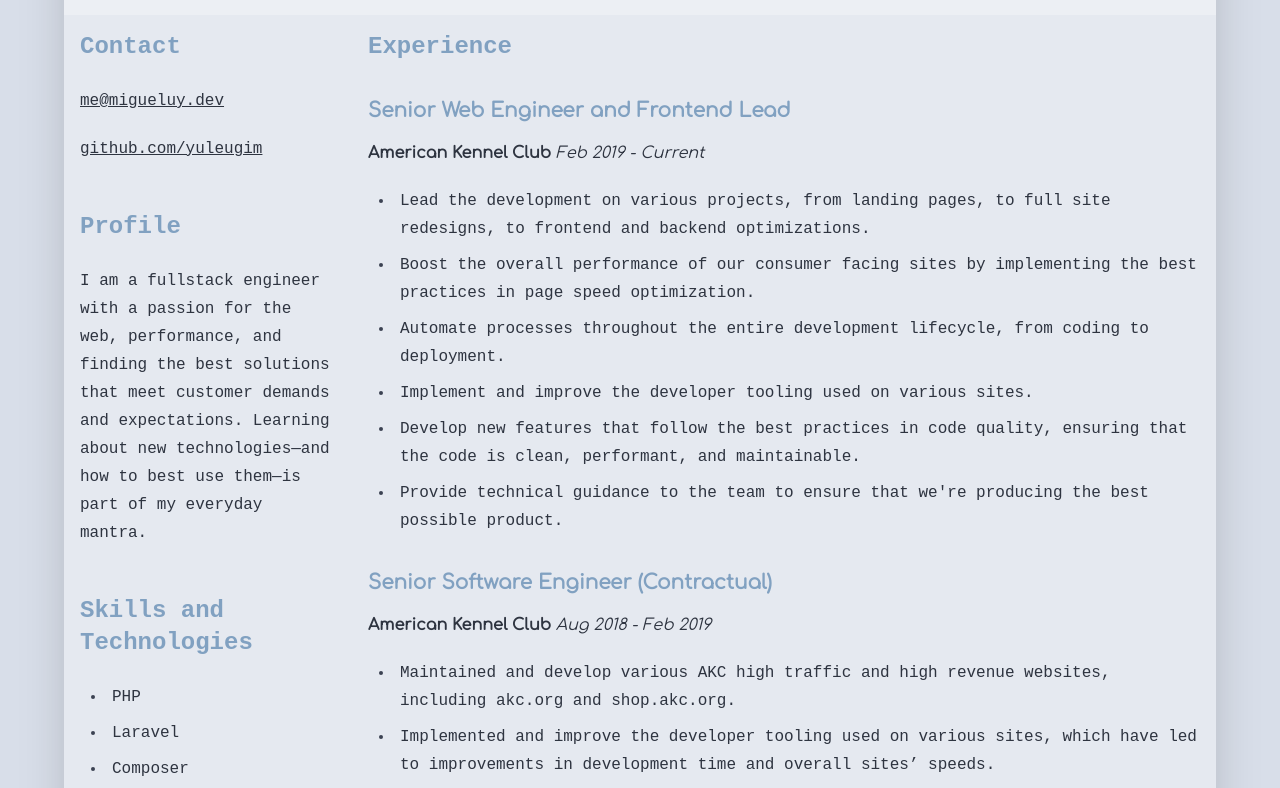
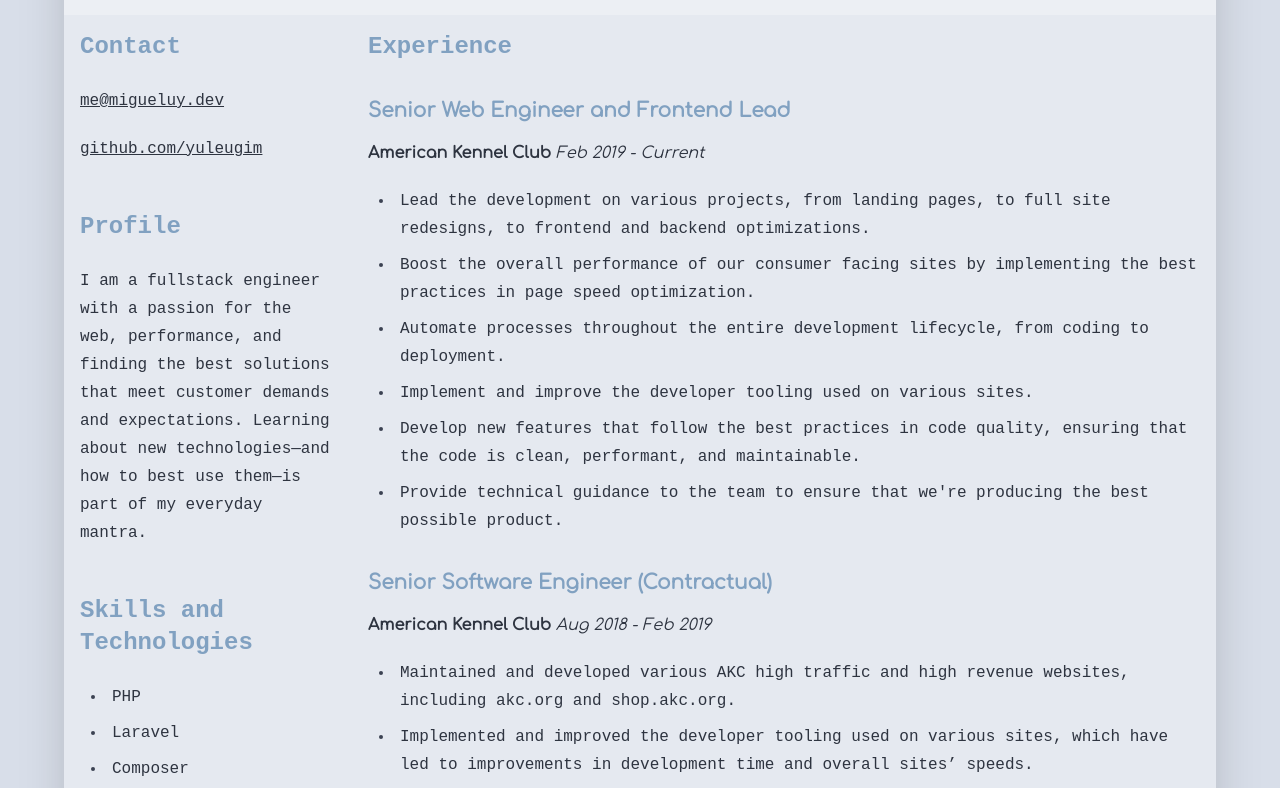
Before and after one commit to yuleugim/migueluy-dev, a Gatsby site: page / in a window 1280 px wide. Shown: the part 145-933 px from the top of the page. Built offline with nearby package versions, Linux system fonts and the light colour scheme; Gatsby itself is replaced by a stand-in of ours.

Commit message:
Typo fix

```diff
--- a/src/content/experience/akc-senior-software-engineer.md
+++ b/src/content/experience/akc-senior-software-engineer.md
@@ -8,7 +8,7 @@
 title: 'Senior Software Engineer (Contractual)'
 ---
 
-- Maintained and develop various AKC high traffic and high revenue websites, including akc.org and shop.akc.org.
-- Implemented and improve the developer tooling used on various sites, which have led to improvements in development time and overall sites’ speeds.
+- Maintained and developed various AKC high traffic and high revenue websites, including akc.org and shop.akc.org.
+- Implemented and improved the developer tooling used on various sites, which have led to improvements in development time and overall sites’ speeds.
 - Troubleshooted production issues with speed and confidence, minimizing revenue loss and downtime on parts of the sites.
 - Collaborated with developers in code reviews and ensure that everyone produces the best possible code.
```
